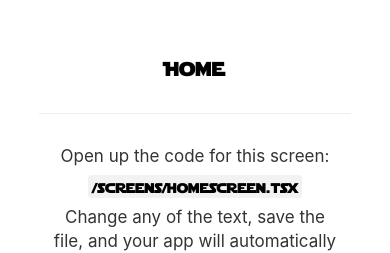
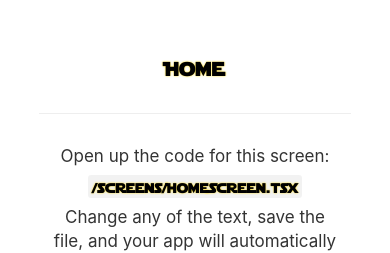
Before and after one commit to Marco-Veio/teste-embarca, a React Native app: screen /Root in a window 390 px wide. Shown: the part 219-472 px from the top of the page. Built offline with nearby package versions, Linux system fonts and the light colour scheme; what expo-linking would draw is missing.

Commit message:
Making a text component looking like star wars logo

```diff
--- a/components/EditScreenInfo.tsx
+++ b/components/EditScreenInfo.tsx
@@ -1,9 +1,9 @@
-import * as WebBrowser from 'expo-web-browser';
-import { StyleSheet, TouchableOpacity } from 'react-native';
+import * as WebBrowser from "expo-web-browser";
+import { StyleSheet, TouchableOpacity } from "react-native";
 
-import Colors from '../constants/Colors';
-import { MonoText } from './StyledText';
-import { Text, View } from './Themed';
+import Colors from "../constants/Colors";
+import { StyledText } from "./StyledText";
+import { Text, View } from "./Themed";
 
 export default function EditScreenInfo({ path }: { path: string }) {
   return (
@@ -12,29 +12,34 @@ export default function EditScreenInfo({ path }: { path: string }) {
         <Text
           style={styles.getStartedText}
           lightColor="rgba(0,0,0,0.8)"
-          darkColor="rgba(255,255,255,0.8)">
+          darkColor="rgba(255,255,255,0.8)"
+        >
           Open up the code for this screen:
         </Text>
 
         <View
           style={[styles.codeHighlightContainer, styles.homeScreenFilename]}
           darkColor="rgba(255,255,255,0.05)"
-          lightColor="rgba(0,0,0,0.05)">
-          <MonoText>{path}</MonoText>
+          lightColor="rgba(0,0,0,0.05)"
+        >
+          <StyledText>{path}</StyledText>
         </View>
 
         <Text
           style={styles.getStartedText}
           lightColor="rgba(0,0,0,0.8)"
-          darkColor="rgba(255,255,255,0.8)">
-          Change any of the text, save the file, and your app will automatically update.
+          darkColor="rgba(255,255,255,0.8)"
+        >
+          Change any of the text, save the file, and your app will automatically
+          update.
         </Text>
       </View>
 
       <View style={styles.helpContainer}>
         <TouchableOpacity onPress={handleHelpPress} style={styles.helpLink}>
           <Text style={styles.helpLinkText} lightColor={Colors.light.tint}>
-            Tap here if your app doesn't automatically update after making changes
+            Tap here if your app doesn't automatically update after making
+            changes
           </Text>
         </TouchableOpacity>
       </View>
@@ -44,13 +49,13 @@ export default function EditScreenInfo({ path }: { path: string }) {
 
 function handleHelpPress() {
   WebBrowser.openBrowserAsync(
-    'https://docs.expo.io/get-started/create-a-new-app/#opening-the-app-on-your-phonetablet'
+    "https://docs.expo.io/get-started/create-a-new-app/#opening-the-app-on-your-phonetablet"
   );
 }
 
 const styles = StyleSheet.create({
   getStartedContainer: {
-    alignItems: 'center',
+    alignItems: "center",
     marginHorizontal: 50,
   },
   homeScreenFilename: {
@@ -63,17 +68,17 @@ const styles = StyleSheet.create({
   getStartedText: {
     fontSize: 17,
     lineHeight: 24,
-    textAlign: 'center',
+    textAlign: "center",
   },
   helpContainer: {
     marginTop: 15,
     marginHorizontal: 20,
-    alignItems: 'center',
+    alignItems: "center",
   },
   helpLink: {
     paddingVertical: 15,
   },
   helpLinkText: {
-    textAlign: 'center',
+    textAlign: "center",
   },
 });
--- a/components/StyledText.tsx
+++ b/components/StyledText.tsx
@@ -1,5 +1,18 @@
 import { Text, TextProps } from "./Themed";
 
-export function MonoText(props: TextProps) {
-  return <Text {...props} style={[props.style, { fontFamily: "starjedi" }]} />;
+export function StyledText(props: TextProps) {
+  return (
+    <Text
+      {...props}
+      style={[
+        props.style,
+        {
+          fontFamily: "starjedi",
+          color: "black",
+          textShadowColor: "gold",
+          textShadowRadius: 2,
+        },
+      ]}
+    />
+  );
 }
--- a/screens/Home.tsx
+++ b/screens/Home.tsx
@@ -2,7 +2,8 @@ import React from "react";
 import { StyleSheet } from "react-native";
 
 import EditScreenInfo from "../components/EditScreenInfo";
-import { Text, View } from "../components/Themed";
+import { View } from "../components/Themed";
+import { StyledText } from "../components/StyledText";
 import { RootStackScreenProps } from "../types";
 
 export default function HomeScreen({
@@ -10,7 +11,7 @@ export default function HomeScreen({
 }: RootStackScreenProps<"Root">) {
   return (
     <View style={styles.container}>
-      <Text style={styles.title}>Home</Text>
+      <StyledText style={styles.title}>Home</StyledText>
       <View
         style={styles.separator}
         lightColor="#eee"
@@ -29,7 +30,6 @@ const styles = StyleSheet.create({
   },
   title: {
     fontSize: 20,
-    fontFamily: "starjedi",
   },
   separator: {
     marginVertical: 30,
```
Also changed, not shown: components/Themed.tsx (+10 -7 lines).
